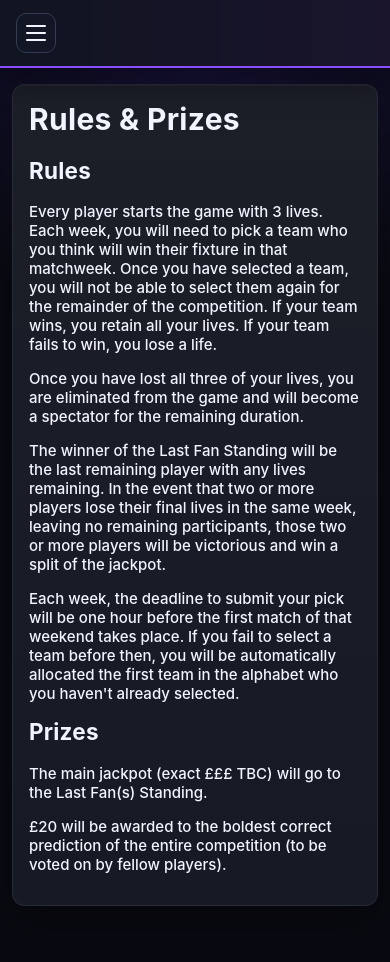
After one commit to jamieclarke323/LastFanStandingApp-Final, a Flask app: page /rules-and-prizes in a window 390 px wide. The commit adds this page. Run offline with Flask 3, Linux system fonts and the light colour scheme; a user stored in the database is signed in; data comes from the database, SQL or seed files in the repository; data that the repository does not hold is empty; some web fonts are replaced.

Commit message:
rules & prizes

```diff
--- a/app.py
+++ b/app.py
@@ -1565,6 +1565,11 @@ def fixtures():
     return render_template("fixtures.html", fixture_rows=get_cached_fixture_rows())
 
 
+@app.route("/rules-and-prizes")
+def rules_and_prizes():
+    return render_template("rules_prizes.html")
+
+
 @app.route("/admin/results", methods=["GET", "POST"])
 @login_required
 def admin_results():
--- a/static/style.css
+++ b/static/style.css
@@ -53,10 +53,35 @@ body {
   display: flex;
   align-items: center;
   gap: 1rem;
+  position: relative;
   background: linear-gradient(90deg, #111421 0%, #19142c 100%);
   padding: 1rem 2rem;
   border-bottom: 2px solid var(--purple);
   box-shadow: 0 16px 30px rgba(0, 0, 0, 0.35);
+}
+
+.nav-toggle {
+  display: none;
+  flex-direction: column;
+  justify-content: center;
+  align-items: center;
+  gap: 5px;
+  width: 40px;
+  height: 40px;
+  padding: 0;
+  border: 1px solid var(--line-strong);
+  border-radius: 10px;
+  background: #121625;
+  cursor: pointer;
+  flex-shrink: 0;
+}
+
+.nav-toggle span {
+  display: block;
+  width: 20px;
+  height: 2px;
+  background: var(--text);
+  border-radius: 2px;
 }
 
 .nav-links {
@@ -1267,16 +1292,33 @@ th, td {
     gap: 0.7rem;
   }
 
+  .nav-toggle {
+    display: flex;
+  }
+
   .nav-links {
+    display: none;
+    position: absolute;
+    top: 100%;
+    left: 0;
+    right: 0;
+    flex-direction: column;
+    align-items: flex-start;
+    width: auto;
+    gap: 0.7rem;
+    background: linear-gradient(180deg, #171a2c 0%, #14172a 100%);
+    padding: 1rem;
+    border-bottom: 2px solid var(--purple);
+    box-shadow: 0 16px 30px rgba(0, 0, 0, 0.35);
+    z-index: 20;
+  }
+
+  .nav-links.open {
     display: flex;
-    position: static;
-    width: 100%;
-    flex-wrap: wrap;
-    gap: 0.7rem;
   }
 
   .nav-logout {
-    margin-left: auto;
+    margin-left: 0;
     margin-top: 0;
     padding-top: 0;
     border-top: 0;
--- a/templates/base.html
+++ b/templates/base.html
@@ -16,10 +16,14 @@
   </head>
   <body>
     <nav class="site-nav" id="site-nav">
+      <button type="button" class="nav-toggle" id="nav-toggle" aria-label="Toggle menu" aria-expanded="false" aria-controls="nav-links">
+        <span></span><span></span><span></span>
+      </button>
       <div class="nav-links" id="nav-links">
         <a href="{{ url_for('home') }}">Home</a>
+        <a href="{{ url_for('rules_and_prizes') }}">Rules & Prizes</a>
         {% if current_user.is_authenticated %}
-          <a href="{{ view_selections_url if view_selections_url else url_for('competitions') }}">View Selections</a>
+          <a href="{{ view_selections_url if view_selections_url else url_for('competitions') }}">View Picks</a>
           <a href="{{ submit_pick_url if submit_pick_url else url_for('competitions') }}">Submit Pick</a>
           {% if notifications_enabled %}
           <a href="{{ url_for('notifications') }}">Notifications</a>
@@ -51,5 +55,25 @@
       }
     </script>
     {% endif %}
+
+    <script>
+      (function () {
+        const navToggle = document.getElementById('nav-toggle');
+        const navLinks = document.getElementById('nav-links');
+        if (!navToggle || !navLinks) return;
+
+        navToggle.addEventListener('click', function () {
+          const isOpen = navLinks.classList.toggle('open');
+          navToggle.setAttribute('aria-expanded', isOpen ? 'true' : 'false');
+        });
+
+        navLinks.querySelectorAll('a').forEach(function (link) {
+          link.addEventListener('click', function () {
+            navLinks.classList.remove('open');
+            navToggle.setAttribute('aria-expanded', 'false');
+          });
+        });
+      })();
+    </script>
   </body>
 </html>
--- /dev/null
+++ b/templates/rules_prizes.html
@@ -0,0 +1,16 @@
+{% extends 'base.html' %}
+{% block content %}
+  <div class="card">
+    <h1>Rules & Prizes</h1>
+
+    <h2>Rules</h2>
+    <p>Every player starts the game with 3 lives. Each week, you will need to pick a team who you think will win their fixture in that matchweek. Once you have selected a team, you will not be able to select them again for the remainder of the competition. If your team wins, you retain all your lives. If your team fails to win, you lose a life.</p>
+    <p>Once you have lost all three of your lives, you are eliminated from the game and will become a spectator for the remaining duration.</p>
+    <p>The winner of the Last Fan Standing will be the last remaining player with any lives remaining. In the event that two or more players lose their final lives in the same week, leaving no remaining participants, those two or more players will be victorious and win a split of the jackpot.</p>
+    <p>Each week, the deadline to submit your pick will be one hour before the first match of that weekend takes place. If you fail to select a team before then, you will be automatically allocated the first team in the alphabet who you haven't already selected.</p>
+
+    <h2>Prizes</h2>
+    <p>The main jackpot (exact £££ TBC) will go to the Last Fan(s) Standing.</p>
+    <p>£20 will be awarded to the boldest correct prediction of the entire competition (to be voted on by fellow players).</p>
+  </div>
+{% endblock %}
```
